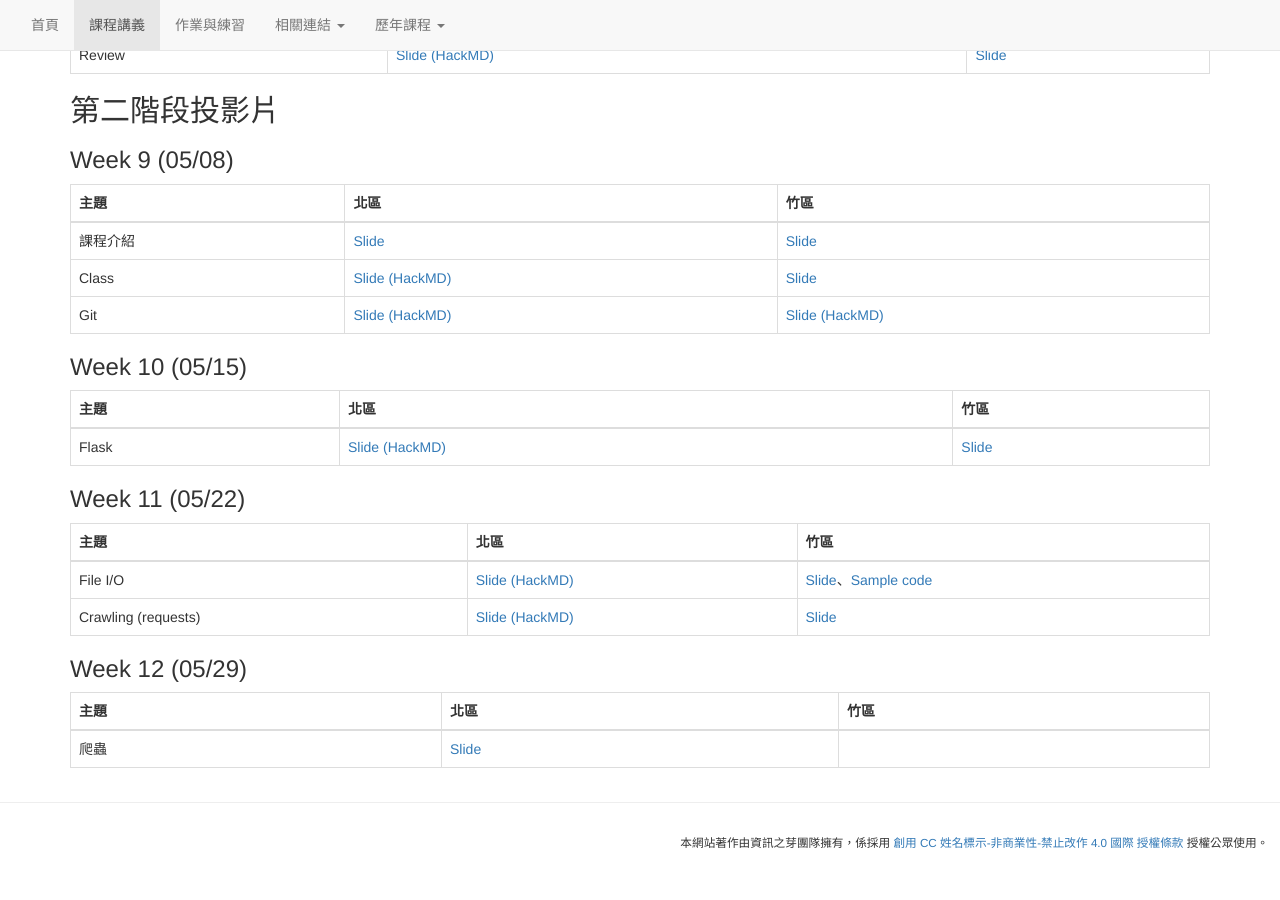
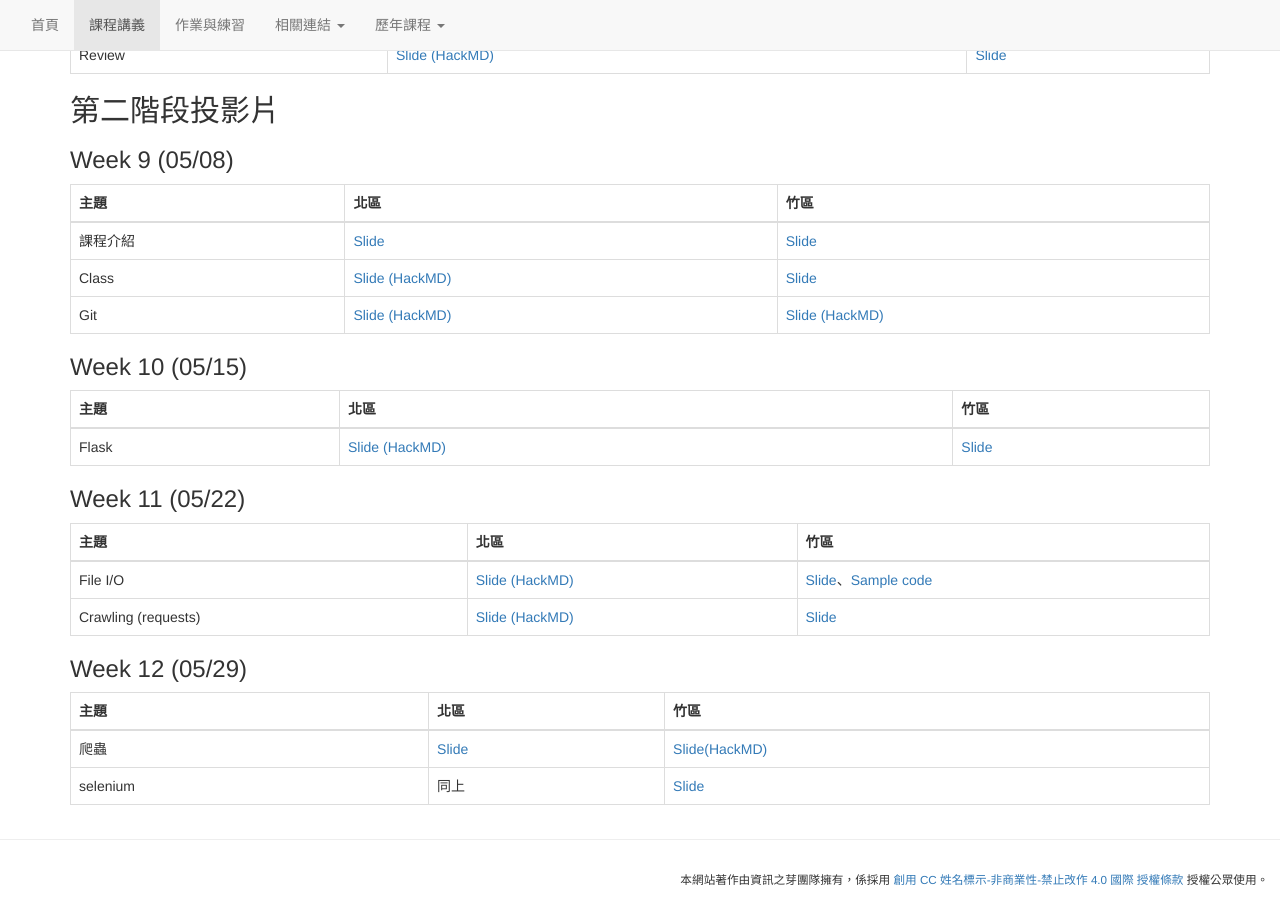
Before and after one commit to tw-csie-sprout/py2022, a Jekyll site: the page built from slides.md, in a window 1280 px wide and 900 px high, scrolled down 1420 px. Built offline with Jekyll 4.4.1, drawn with Linux system fonts in a browser that asks for light colours; before the commit the page ends 2283 px from its top, so only the background shows below that.

Commit message:
Updated Week 12 Slides

```diff
--- a/slides.md
+++ b/slides.md
@@ -97,4 +97,5 @@ title: "課程講義"
 {: .table .table-bordered}
 | 主題 | 北區 | 竹區 |
 | --- | --- | --- |
-| 爬蟲 | [Slide](https://drive.google.com/file/d/1kqmvaJPH0viDMrrn3ZB2y45906jSxZnx/view?usp=sharing) | |
+| 爬蟲 | [Slide](https://drive.google.com/file/d/1kqmvaJPH0viDMrrn3ZB2y45906jSxZnx/view?usp=sharing) | [Slide(HackMD)](https://hackmd.io/@pcchou/sprout-0522) |
+| selenium | 同上 | [Slide](https://drive.google.com/file/d/1HrBPCGuSJqxx2r-v3Ez3cxUAmSqN4Waf/view?usp=sharing) |
```
